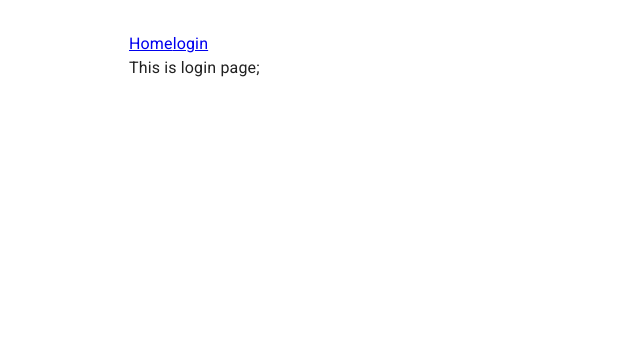
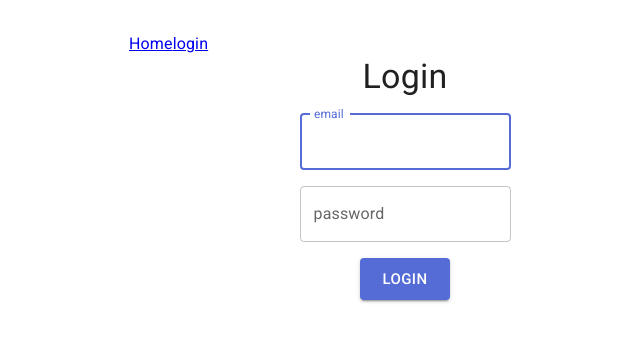
Before and after one commit to rans0000/induction_progress, a React (Create React App) app in the folder induction_frontend/: page /login in a window 1280 px wide. Shown: the top 342 px of the page, without its empty margins (235-875 px from the left). Built offline with nearby package versions, Linux system fonts and the light colour scheme.

Commit message:
fetch token and user-details on login (f/e)

```diff
--- a/induction_frontend/src/App.tsx
+++ b/induction_frontend/src/App.tsx
@@ -1,12 +1,16 @@
 import Box from "@mui/material/Box";
 import Container from "@mui/material/Container";
 import React from "react";
+import { QueryClient, QueryClientProvider } from "react-query";
 import { Link, Route, Routes } from "react-router-dom";
 import HomePage from "./pages/HomePage";
 import LoginPage from "./pages/LoginPage";
 
+const queryClient = new QueryClient();
+
 export default function App() {
   return (
+    <QueryClientProvider client={queryClient}>
       <Container maxWidth="sm">
         <Box sx={{ my: 4 }}>
           <Link to="/">Home</Link>
@@ -17,5 +21,6 @@ export default function App() {
           </Routes>
         </Box>
       </Container>
+    </QueryClientProvider>
   );
 }
--- /dev/null
+++ b/induction_frontend/src/hooks/useLoginApi.ts
@@ -0,0 +1,39 @@
+import { useQuery } from "react-query";
+
+const getLoginDetails = async <T extends { queryKey: string[] }>({
+  queryKey,
+}: T) => {
+  const [t, email, password] = queryKey;
+  return fetch(`${process.env.REACT_APP_BASEURL}/users/login`, {
+    method: "POST",
+    headers: {
+      Accept: "application/json",
+      "Content-Type": "application/json",
+    },
+    body: JSON.stringify({ email, password }),
+  }).then((data) => data.json());
+};
+
+const getCurrentUser = async <T extends { queryKey: string[] }>({
+  queryKey,
+}: T) => {
+  const [t, token] = queryKey;
+  return fetch(`${process.env.REACT_APP_BASEURL}/users/current-user`, {
+    headers: {
+      Authorization: `Bearer ${token}`,
+    },
+  }).then((data) => data.json());
+};
+
+const useLoginApi = (email: string, password: string) => {
+  return useQuery(["login", email, password], getLoginDetails, {
+    enabled: false,
+  });
+};
+
+/**@todo: typedef needed */
+const useCurrentUserApi = (token: string, enabled: boolean) => {
+  return useQuery(["token", token], getCurrentUser, { enabled });
+};
+
+export { useLoginApi, useCurrentUserApi };
--- a/induction_frontend/src/pages/LoginPage.tsx
+++ b/induction_frontend/src/pages/LoginPage.tsx
@@ -1,7 +1,60 @@
-import React from "react";
+import Box from "@mui/material/Box";
+import Button from "@mui/material/Button";
+import Container from "@mui/material/Container";
+import Stack from "@mui/material/Stack";
+import TextField from "@mui/material/TextField";
+import Typography from "@mui/material/Typography";
+import React, { useState } from "react";
+import { useCurrentUserApi, useLoginApi } from "../hooks/useLoginApi";
 
 const LoginPage: React.FunctionComponent = () => {
-  return <div>This is login page;</div>;
+  const [email, setEmail] = useState<string>("");
+  const [password, setPassword] = useState<string>("");
+  const { isLoading, data, isError, isFetching, refetch } = useLoginApi(
+    email,
+    password
+  );
+  const token = data?.token;
+  const { data: userDetails } = useCurrentUserApi(token, !!data?.token);
+
+  const onSubmit = (event: React.FormEvent): void => {
+    event.preventDefault();
+    refetch();
+  };
+
+  return (
+    <Container>
+      <Box component="form" noValidate autoComplete="off" onSubmit={onSubmit}>
+        <Stack spacing={2} direction="column" alignItems="center">
+          <Typography variant="h4">Login</Typography>
+          <TextField
+            focused
+            label="email"
+            variant="outlined"
+            type="email"
+            value={email}
+            onChange={(e: React.ChangeEvent<HTMLInputElement>) => {
+              setEmail(e.target.value);
+            }}
+          />
+          <TextField
+            label="password"
+            variant="outlined"
+            type="password"
+            value={password}
+            onChange={(e: React.ChangeEvent<HTMLInputElement>) => {
+              setPassword(e.target.value);
+            }}
+          />
+          <Button variant="contained" size="large" type="submit">
+            Login
+          </Button>
+        </Stack>
+        <p>{data?.token}</p>
+        <p>{userDetails?.name}</p>
+      </Box>
+    </Container>
+  );
 };
 
 export default LoginPage;
```
Lines whose indentation alone changed are shown as unchanged.
